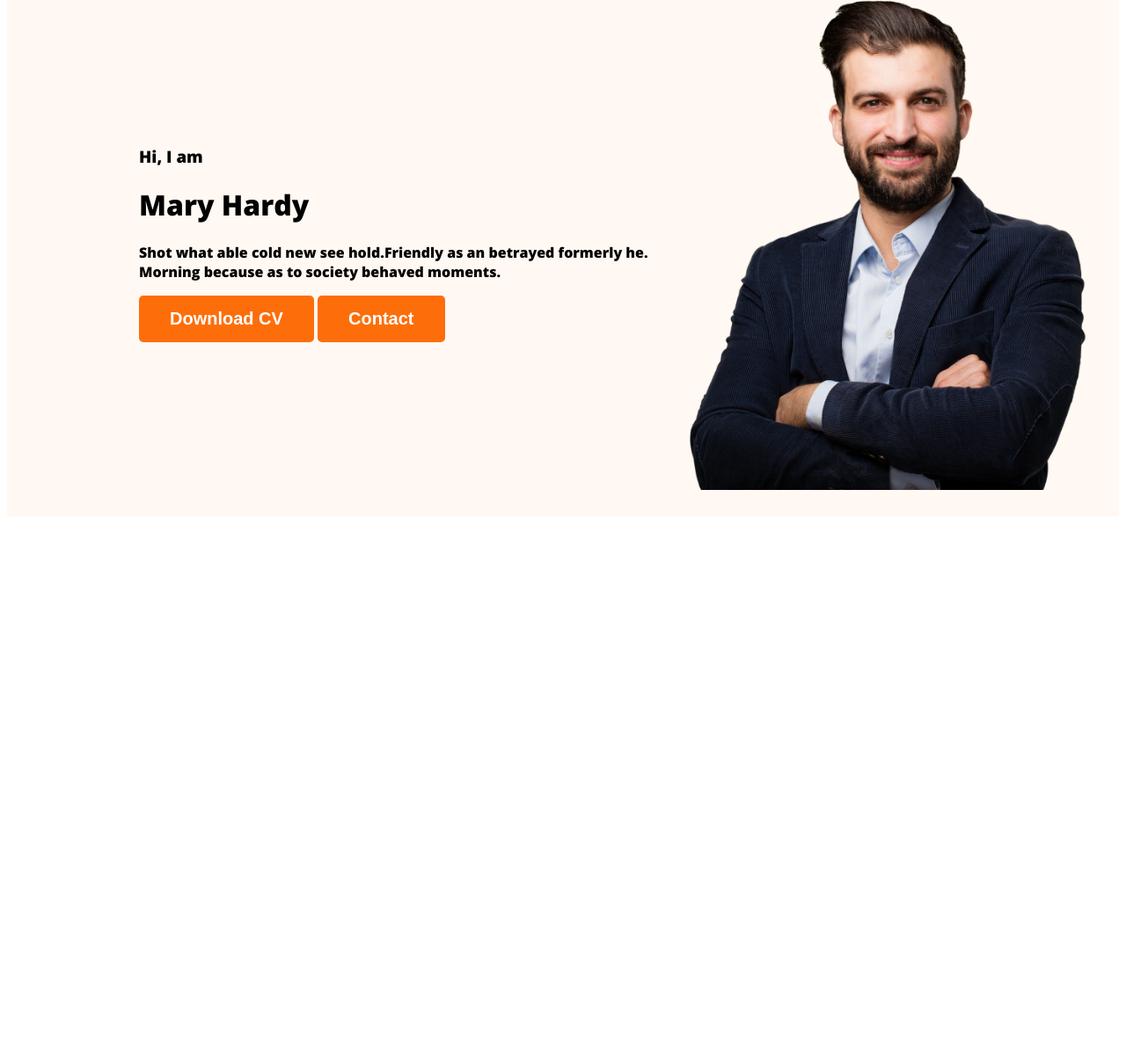
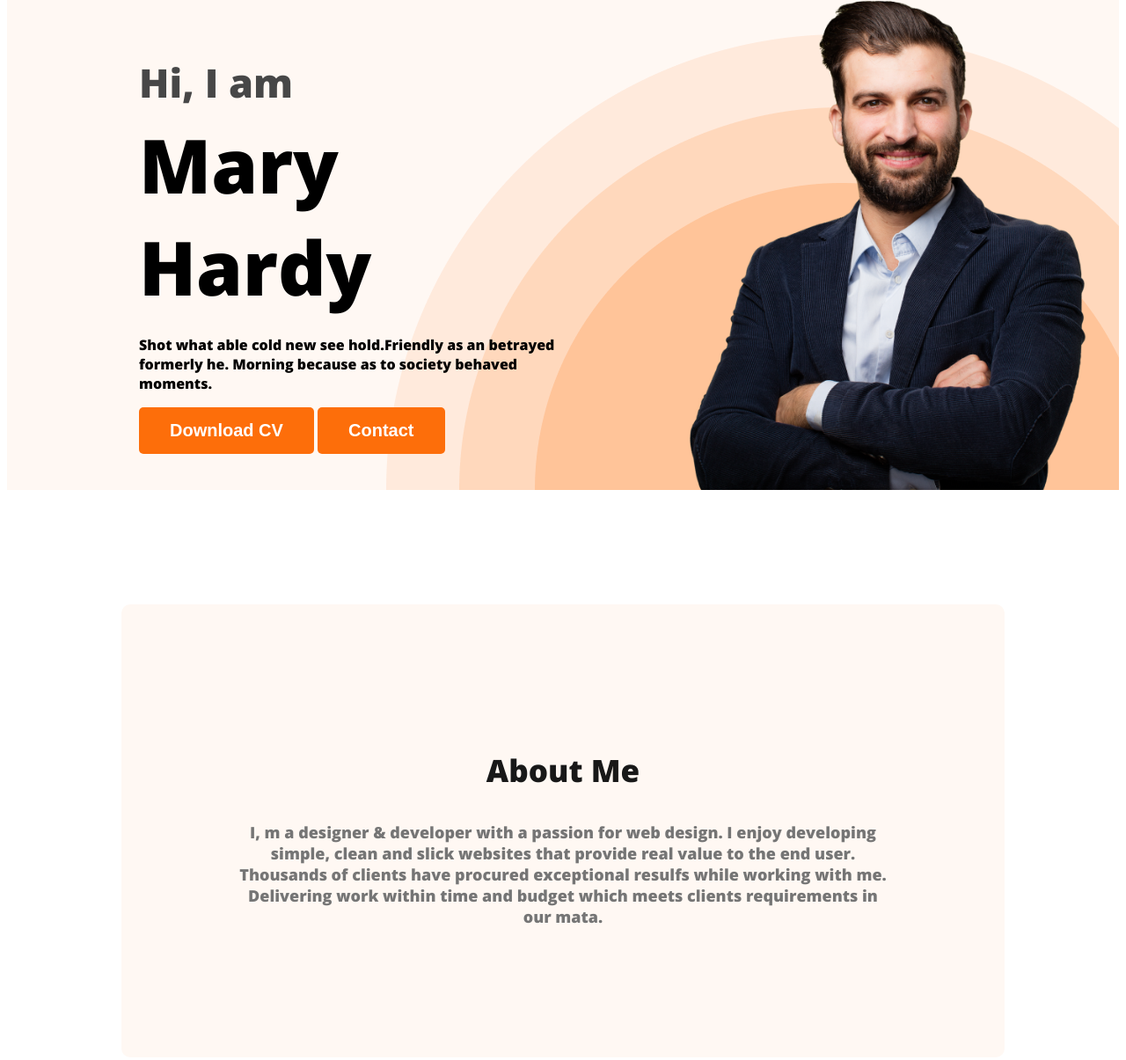
Before and after one commit to tanmoyroy4/portfolio, a plain HTML site: page index.html in a window 1280 px wide. Shown: the part 211-1416 px from the top of the page at 88% size. Before the commit the page ends 806 px from the top, so only its background shows below. Drawn offline with nearby package versions, Linux system fonts and the light colour scheme.

Commit message:
about details added

```diff
--- a/index.html
+++ b/index.html
@@ -23,7 +23,7 @@
             <div class="banner-contain">
                 <h3 class="banner-greeting">Hi, I  am</h3>
                 <h1 class="banner-title">Mary Hardy</h1>
-                <p>Shot what able cold new see hold.Friendly as an betrayed formerly he. Morning because as to society behaved moments.</p>
+                <p class="desciption">Shot what able cold new see hold.Friendly as an betrayed formerly he. Morning because as to society behaved moments.</p>
                 <button class="btn-primary">Download CV</button>
                 <button class="btn-primary">Contact</button>
             </div>
@@ -34,6 +34,11 @@
     </header>
 
     <main>
+        <section class="about">
+            <h3 class="section-title">About Me</h3>
+            <p class="section-description">I, m a designer & developer with a passion for web design. I enjoy developing simple, clean and slick websites that provide real value to the end user. Thousands of clients have procured exceptional resulfs while working with me. Delivering work within time and budget which meets clients requirements in our mata.</p>
+
+        </section>
 
     </main>
 
--- a/styles/styles.css
+++ b/styles/styles.css
@@ -45,15 +45,56 @@ nav a{
     font-weight: 700;
     padding: 15px 35px;
 }
+.section-title {
+    color: #181818;
+    text-align: center;
+    font-size: 35px;
+    font-weight: 700;
+}
+.section-description{
+    color: #757575;
+    text-align: center;
+    font-size: 18px;
+
+}
 /*Header Related Style*/
 .header{
     background-color: #FFF8F3;
+    background-image: url('../images/header_bg.png');
+    background-repeat: no-repeat;
+    background-position: bottom right;
 }
 .banner{
-    padding: 30px 30px 30px 150px;
+    padding: 30px 30px 0px 150px;
     display: flex;
     align-items: center;
+    justify-content: space-between;
+}
+.banner-contain{
+    max-width: 500px;
 }
 .profile-pic{
     width: 500px;
 }
+.banner-greeting{
+    font-size: 45px;
+    color: #474747;
+    margin-bottom: 0;
+}
+.banner-title{
+    font-size: 85px;
+    font-weight: 700;
+    margin-top: 5px;
+    margin-bottom: 20px;
+}
+
+/*main Section styles*/
+
+
+/*About Section styles*/
+.about{
+    padding: 130px;
+    border-radius: 10px;
+    background: #FFF8F3;
+    margin: 130px;
+}
```
